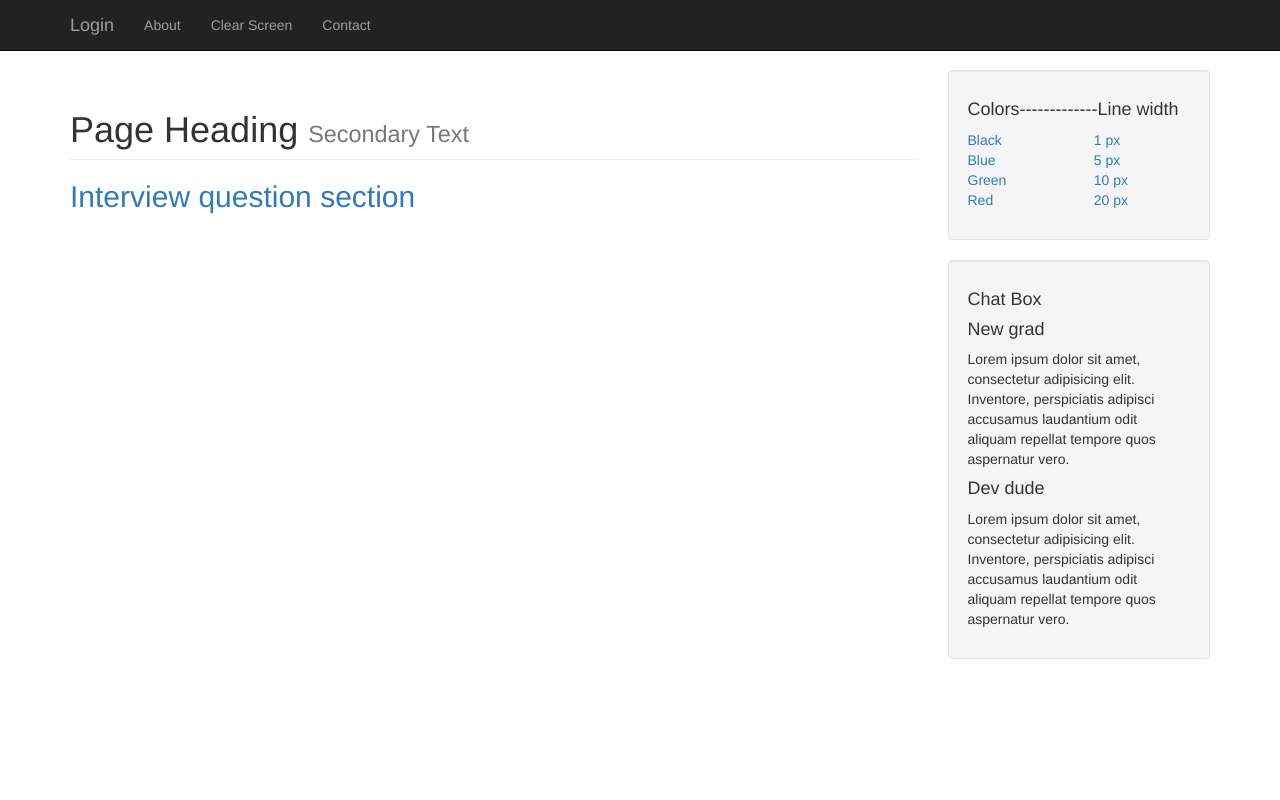
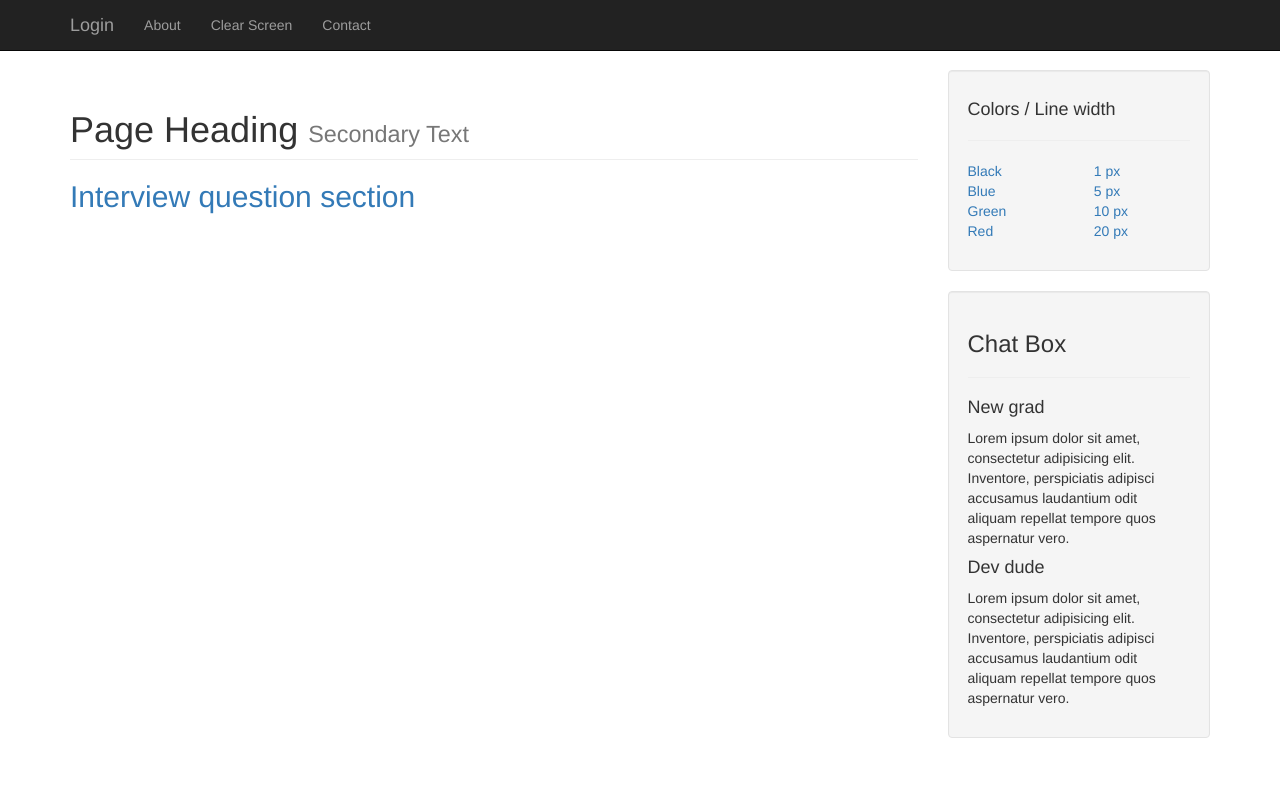
Before and after one commit to jackw2050/Whiteboard, a website: page public/index.html in a window 1280 px wide. Shown: the top 800 px of the page. Drawn offline with nearby package versions, Linux system fonts and the light colour scheme; no server answers.

Commit message:
small update

```diff
--- a/public/index.html
+++ b/public/index.html
@@ -78,7 +78,8 @@
             <div class="col-md-3">
                 <!-- Blog Categories Well -->
                 <div class="well">
-                    <h4>Colors-------------Line width</h4>
+                    <h4>Colors / Line width</h4>
+                    <hr>
                     <div class="row">
                         <div class="col-lg-6">
                             <ul class="list-unstyled">
@@ -111,7 +112,8 @@
                 </div>
                 <!-- Side Widget Well -->
                 <div class="well">
-                    <h4>Chat Box</h4>
+                    <h3>Chat Box</h3>
+                    <hr>
                     <h4>New grad</h4>
                     <p>Lorem ipsum dolor sit amet, consectetur adipisicing elit. Inventore, perspiciatis adipisci accusamus laudantium odit aliquam repellat tempore quos aspernatur vero.
                         <br>
```
